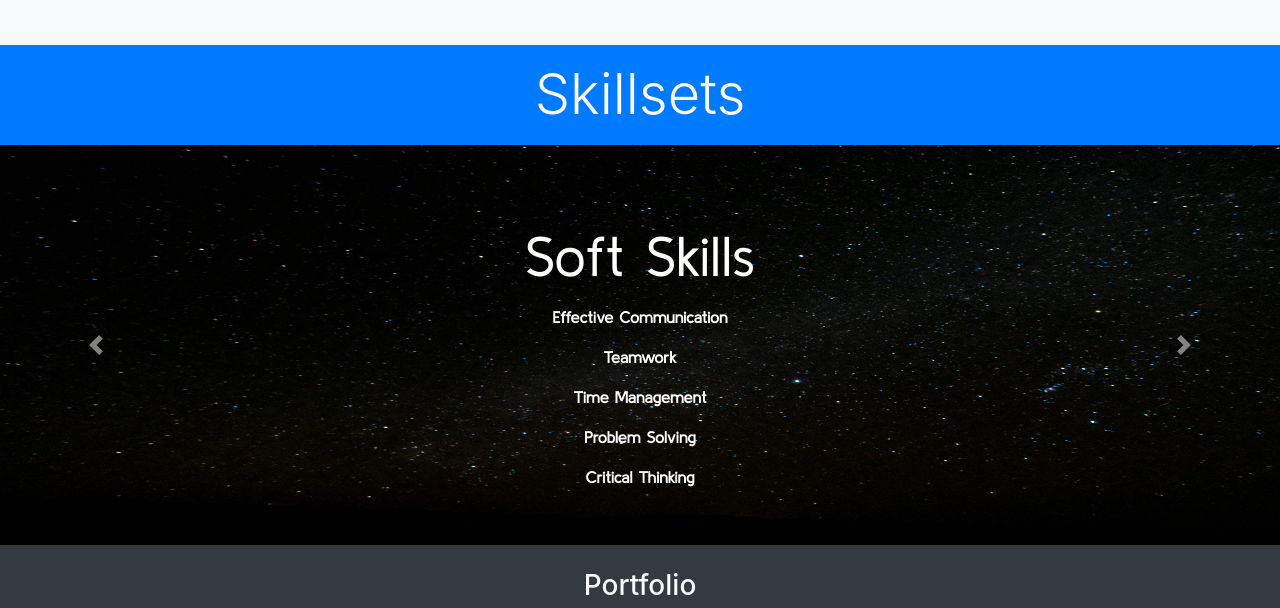
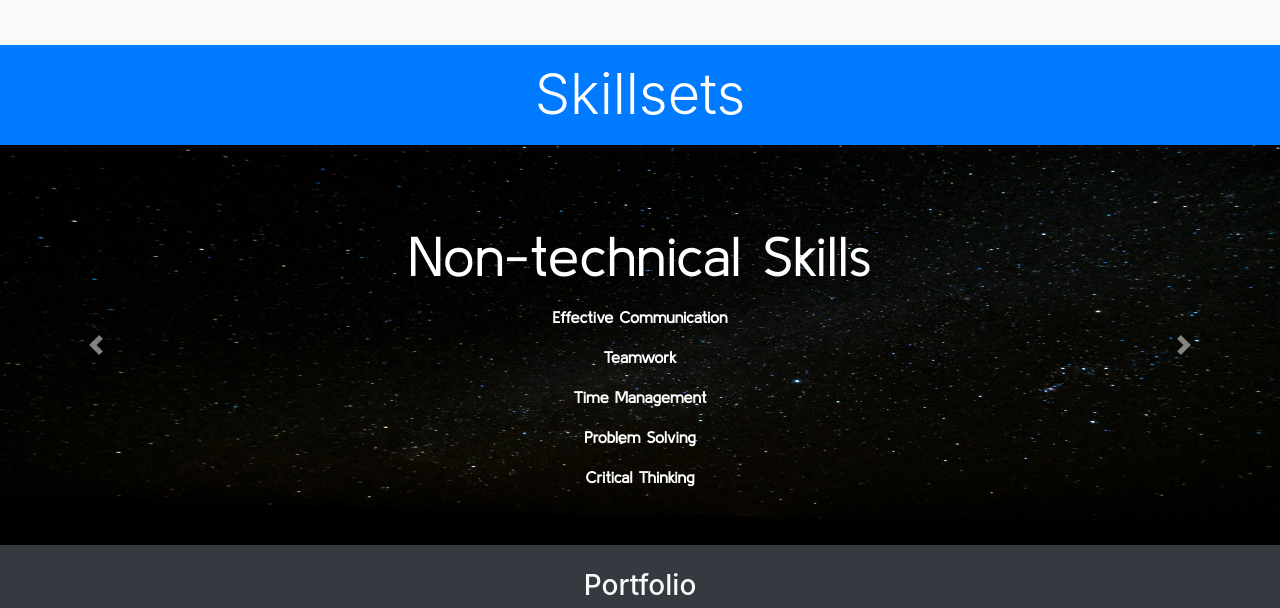
Before and after one commit to Stephen-gu-songyan/Portfolio, a plain HTML site: page index.html in a window 1280 px wide. Shown: the part 1243-1851 px from the top of the page. Drawn offline with nearby package versions, Linux system fonts and the light colour scheme; a script that the page names is missing.

Commit message:
Another small text fix

```diff
--- a/index.html
+++ b/index.html
@@ -179,7 +179,7 @@
                   <div class="container">
                     <div class="row">
                       <div class="col">
-                        <p class="display-4 d-none d-sm-none d-md-block">Soft Skills</p>
+                        <p class="display-4 d-none d-sm-none d-md-block">Non-technical Skills</p>
                         <div class="skill-items mt-2">
                           <p>Effective Communication</p>
                           <p>Teamwork</p>
```
